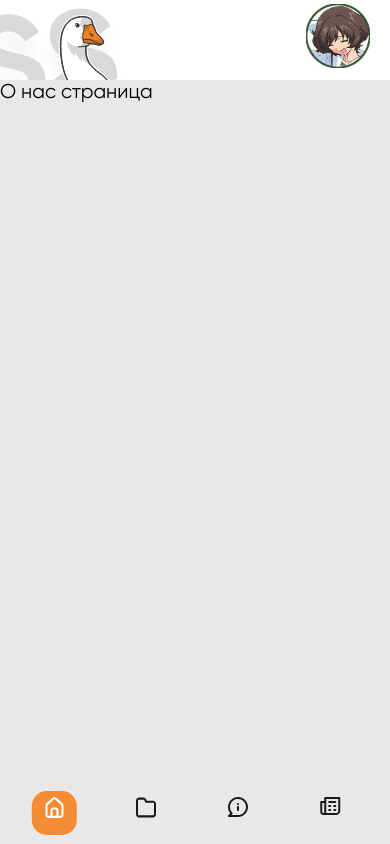
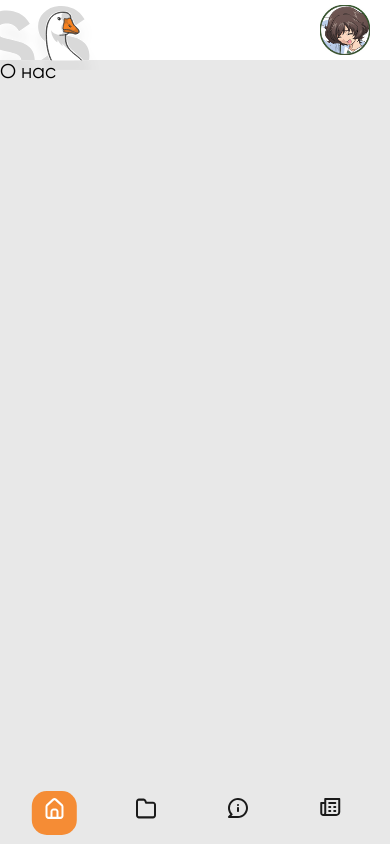
Before and after one commit to Rynn-Lee/JustCraft, a Next.js app: page /about in a window 390 px wide. Built offline with nearby package versions, Linux system fonts and the light colour scheme.

Commit message:
Fix mobile nav

```diff
--- a/src/components/Navbar.tsx
+++ b/src/components/Navbar.tsx
@@ -44,7 +44,7 @@ export default function Navbar(){
       <div className="navbar-account">
         <span className="navbar-account-pfp"><Image src={pfp} alt={"pfp"} width={64}/></span>
         <span className="navbar-account-name">Nickname</span>
-        <span className="navbar-account-pfp"><Image src={arrowDown} alt={"down"} className={"arrow-down"} width={10.54}/></span>
+        <span className="navbar-account-pfp"><Image src={arrowDown} alt={"down"} className={"arrow-down"}/></span>
       </div>
     </div>
   )
--- a/src/pages/about.tsx
+++ b/src/pages/about.tsx
@@ -6,7 +6,7 @@ export default function About(){
   return(
     <div>
     <Head><title>JustCraft - О нас</title></Head>
-      О нас страница
+      О нас
     </div>
   )
 }
--- a/src/styles/_media.sass
+++ b/src/styles/_media.sass
@@ -1,13 +1,20 @@
 @media only screen and (max-width: 930px)
   .navbar-button>span
     display: none
-
 @media only screen and (max-width: 666px)
+  .navbar
+    height: 60px
   .navbar-button>span
     display: none
   .navbar-account-name, .arrow-down
     display: none
+  .navbar-logo, .navbar-logo>img
+    width: 100px !important
+  .navbar-account-pfp, .navbar-account-pfp>img
+    width: 50px !important
+    height: 50px !important
   .navbar-account
+    width: 70px
     padding: 0px !important
   .navbar-buttons
     display: flex
@@ -18,7 +25,7 @@
     bottom: 0px
     padding: 20px 0px 20px 0px
   .icon
-    top: -5px
-    left: 0px
+    top: 3px !important
+    left: -2px !important
   #background-for-buttons
     width: 5px !important
--- a/src/styles/index.sass
+++ b/src/styles/index.sass
@@ -44,7 +44,7 @@ a
   position: relative
   filter: invert(90%)
   top: 2px
-  left: -2px
+  left: 0px
   transition: 200ms
 .arrow-down
   position: relative
```
